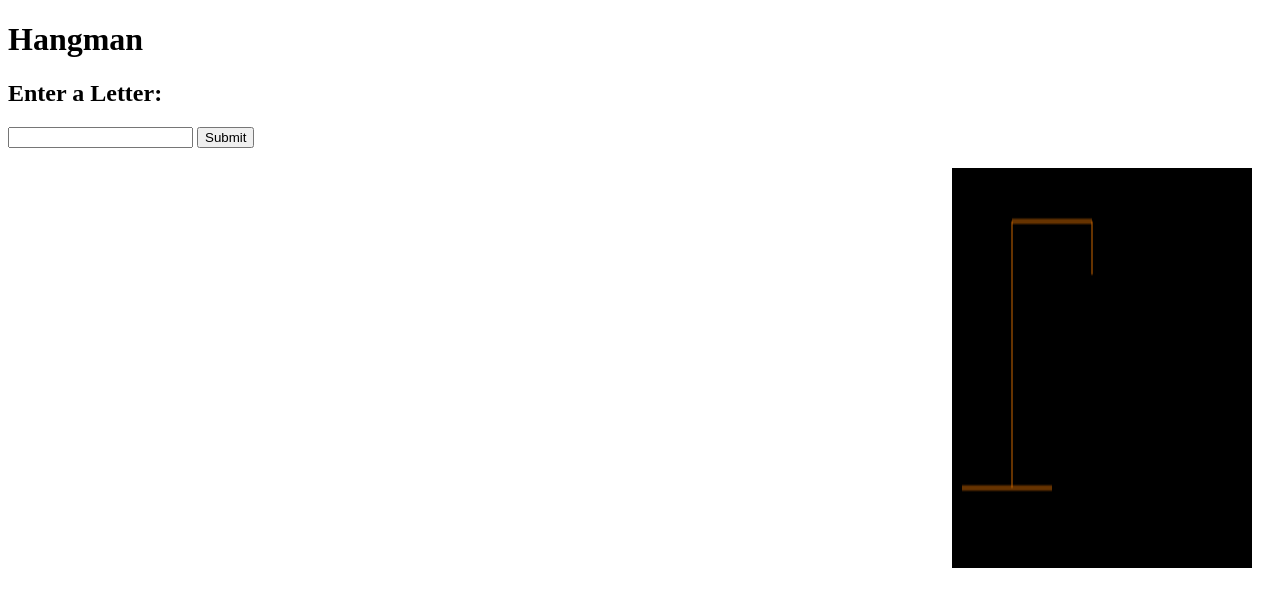
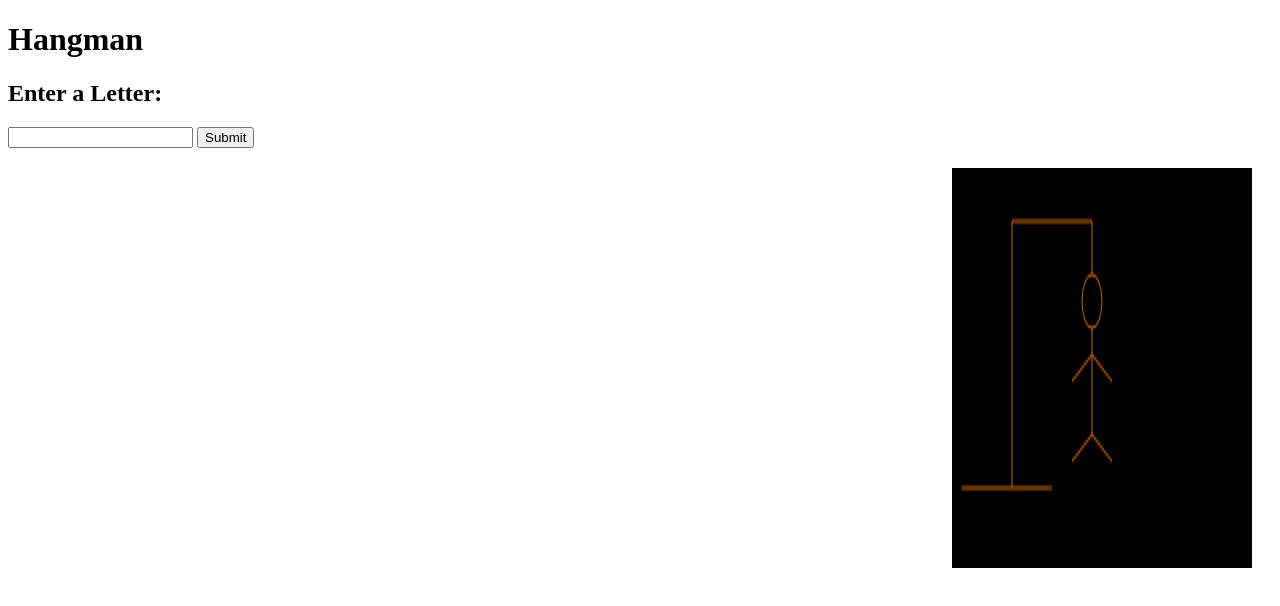
Before and after one commit to BriGuy520/hangman, a plain HTML site: page index.html in a window 1280 px wide. Drawn offline with Linux system fonts and the light colour scheme; no server answers.

Commit message:
finished creating the hangman

```diff
--- a/app.js
+++ b/app.js
@@ -1,5 +1,7 @@
 const displayQuote = document.querySelector('.quote');
 const displayhAuthor = document.querySelector('.author');
+
+let wrongGuess = 0;
 
 const url = `http://quotes.rest/qod.json?category=management`;
 
@@ -9,7 +11,8 @@ function draw(){
     const ctx = canvas.getContext('2d');
 
     const podium = 'rgb(204, 102, 0)';
-    const rope = 'white';
+    const rope = 'red';
+    const body = 'red';
 
     //base
     ctx.beginPath();
@@ -34,18 +37,54 @@ function draw(){
 
     // rope
     ctx.beginPath();
-    ctx.stokeStyle = podium;
+    ctx.fillStyle = rope;
     ctx.moveTo(140, 20);
     ctx.lineTo(140, 40);
     ctx.stroke();
+
+
+        ctx.beginPath();
+        ctx.arc(140, 50, 10, 0, 2 * Math.PI);
+        ctx.stroke();
+
+        ctx.beginPath();
+        ctx.fillStyle = rope;
+        ctx.moveTo(140, 60);
+        ctx.lineTo(140, 100);
+        ctx.stroke();
+
+        ctx.beginPath();
+        ctx.fillStyle = rope;
+        ctx.moveTo(140, 70);
+        ctx.lineTo(120, 80);
+        ctx.stroke();
+
+        ctx.beginPath();
+        ctx.fillStyle = rope;
+        ctx.moveTo(140, 70);
+        ctx.lineTo(160, 80);
+        ctx.stroke();
+
+        ctx.beginPath();
+        ctx.fillStyle = rope;
+        ctx.moveTo(140, 100);
+        ctx.lineTo(120, 110);
+        ctx.stroke();
+
+        ctx.beginPath();
+        ctx.fillStyle = rope;
+        ctx.moveTo(140, 100);
+        ctx.lineTo(160, 110);
+        ctx.stroke();
+
 
 }
 
 // this will append each letter from the quote to the dom
 function createNode(element){
-    let newNode = document.createElement('p')
+    let newNode = document.createElement('span');
     let htmlElement = document.body.appendChild(newNode);
-    htmlElement.innerHTML = element;
+    htmlElement.innerHTML = '<p class="letter">' + element + '</p>';
 }
 
 function showAuthor(name){
--- a/style.css
+++ b/style.css
@@ -11,8 +11,14 @@
 p {
   display: inline-block;
   padding: 3px;
-  text-decoration: underline;
+  margin: auto 6px;
   font-size: 1.4em;
+  visibility: hidden;
+}
+
+.letter {
+  padding: 8px;
+  border-bottom: 1px solid black;
 }
 
 .author {
```
